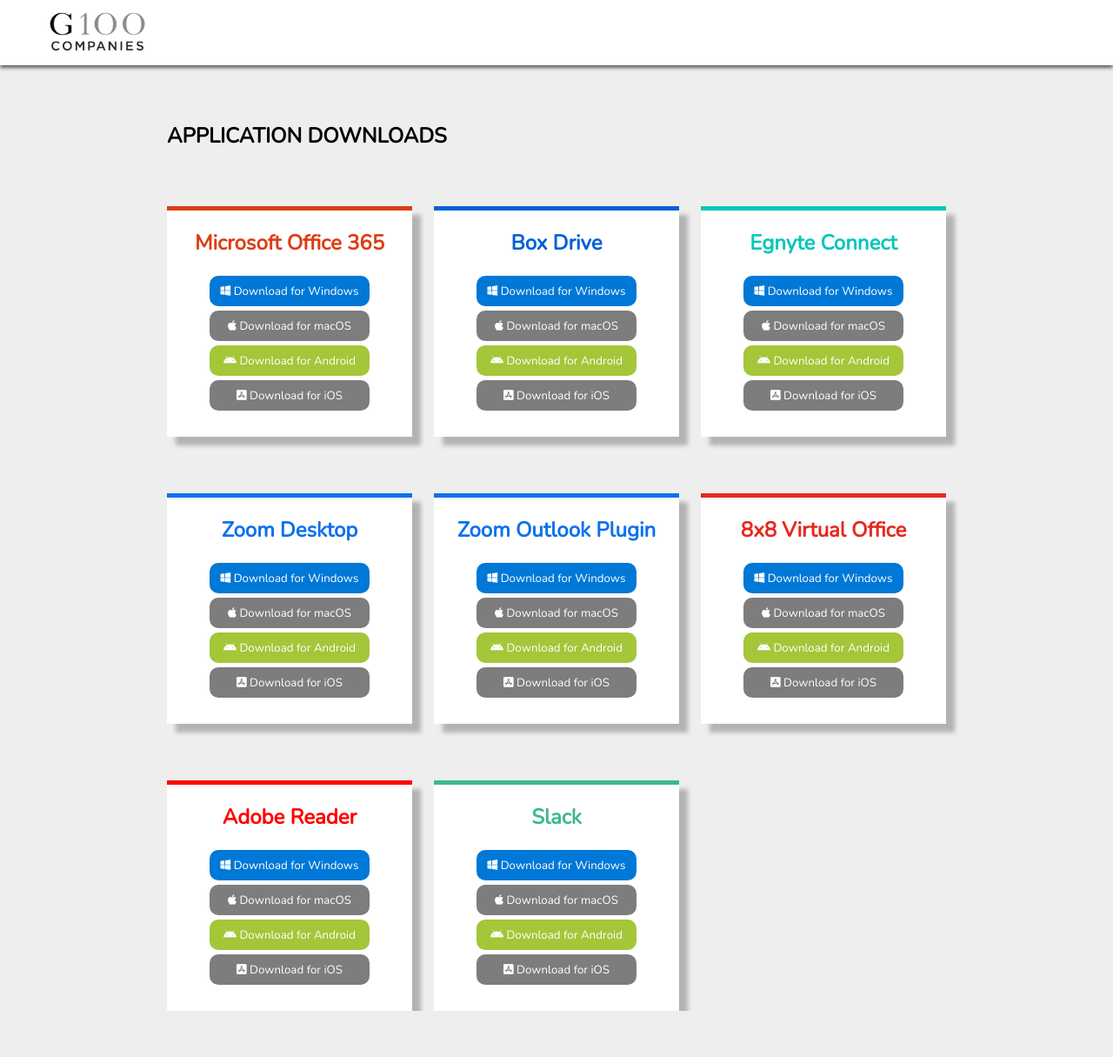
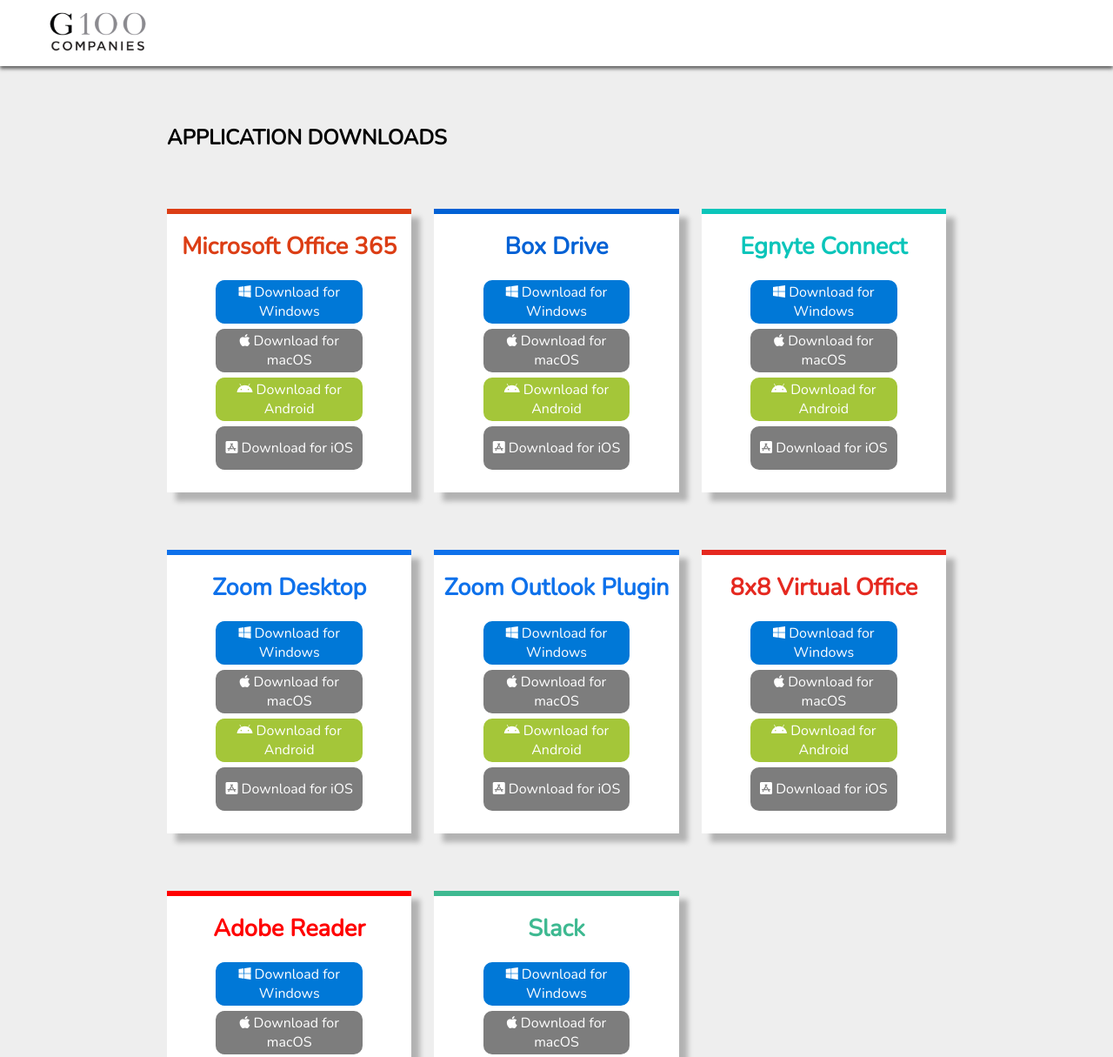
Before and after one commit to patrickwilkes82/G100Downloads, a plain HTML site: page index.html in a window 1280 px wide. Shown: the top 1215 px of the page at 87% size. Before the commit the page ends 1162 px from the top, so only its background shows below. Drawn offline with nearby package versions, Linux system fonts and the light colour scheme.

Commit message:
button style updates

```diff
--- a/styles.css
+++ b/styles.css
@@ -15,13 +15,13 @@ body {
 }
 
 header {
-    height: 75px;
+    height: 76px;
     box-shadow: 0px 3px 4px 0px rgba(50, 50, 50, 0.75);
     background-color: white;
 }
 
 header img {
-    width: 125px;
+    width: 126px;
     margin: 10px 0 0 50px;
 }
 
@@ -33,7 +33,7 @@ header img {
 
 .sectionTitle {
     width: 70%;
-    margin: 65px auto;
+    margin: 66px auto;
 }
 
 .container {
@@ -41,31 +41,32 @@ header img {
     margin: auto;
     display: grid;
     grid-template-columns: repeat(3, 1fr);
-    grid-gap: 65px 25px;
+    grid-gap: 66px 26px;
 }
 .appCard {
-    height: 265px;
-    box-shadow: 10px 10px 5px 0px rgba(0, 0, 0, 0.25);
+    height: 326px;
+    box-shadow: 10px 10px 6px 0px rgba(0, 0, 0, 0.25);
     background-color: white;
 }
 
 .cardTitle {
-    height: 75px;
-    line-height: 75px;
+    height: 76px;
+    line-height: 76px;
     width: 100%;
     text-align: center;
-    font-size: 1.5rem;
+    font-size: 1.7rem;
 }
 
 button {
-    width: 65%;
-    height: 35px;
+    width: 60%;
+    height: 50px;
     transition: 0.3s;
     border-top: none;
     margin: 0 auto;
     display: block;
     border-radius: 10px;
-    margin-bottom: 5px;
+    margin-bottom: 6px;
+    font-size: 16px;
 }
 
 button:hover {
@@ -79,9 +80,9 @@ button:hover {
 }
 
 .windowsBtn:hover {
-    color: black;
+    color: #0078d7;
     border: 2px solid #0078d7;
-    background-color: transparent;
+    background-color: #eee;
 }
 
 .appleBtn, .iosBtn {
@@ -92,8 +93,8 @@ button:hover {
 
 .appleBtn:hover, .iosBtn:hover {
     border: 2px solid #7D7D7D;
-    background-color: transparent;
-    color: black;
+    background-color: #eee;
+    color: #7D7D7D;
 }
 
 .androidBtn {
@@ -103,49 +104,49 @@ button:hover {
 }
 
 .androidBtn:hover {
-    color: black;
+    color: #a4c639;
     border: 2px solid #a4c639;
-    background-color: transparent;
+    background-color: #eee;
 }
 
 /*CARD COLORS*/
 
 .appCard:nth-child(1) {
-    border-top:5px solid #DC3E15;
+    border-top:6px solid #DC3E15;
     color: #DC3E15;
 }
 
 .appCard:nth-child(2) {
-    border-top:5px solid #0061d5;
+    border-top:6px solid #0061d5;
     color: #0061d5;
 }
 
 .appCard:nth-child(3) {
-    border-top:5px solid #0bc5ba;
+    border-top:6px solid #0bc5ba;
     color: #0bc5ba;
 }
 
 .appCard:nth-child(4) {
-    border-top:5px solid #0E71EB;
+    border-top:6px solid #0E71EB;
     color: #0E71EB;
 }
 
 .appCard:nth-child(5) {
-    border-top:5px solid #0E71EB;
+    border-top:6px solid #0E71EB;
     color: #0E71EB;
 }
 
 .appCard:nth-child(6) {
-    border-top:5px solid #e52920;
+    border-top:6px solid #e52920;
     color: #e52920;
 }
 
 .appCard:nth-child(7) {
-    border-top:5px solid #ff0000;
+    border-top:6px solid #ff0000;
     color: #ff0000;
 }
 
 .appCard:nth-child(8) {
-    border-top:5px solid #3eb991;
+    border-top:6px solid #3eb991;
     color: #3eb991;
 }
```
